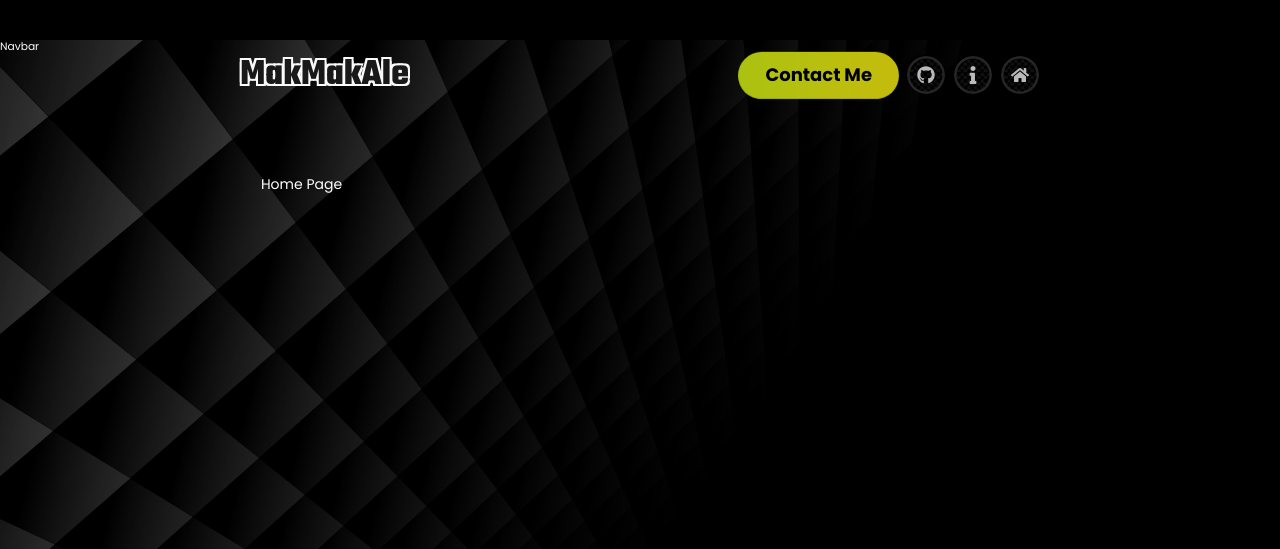
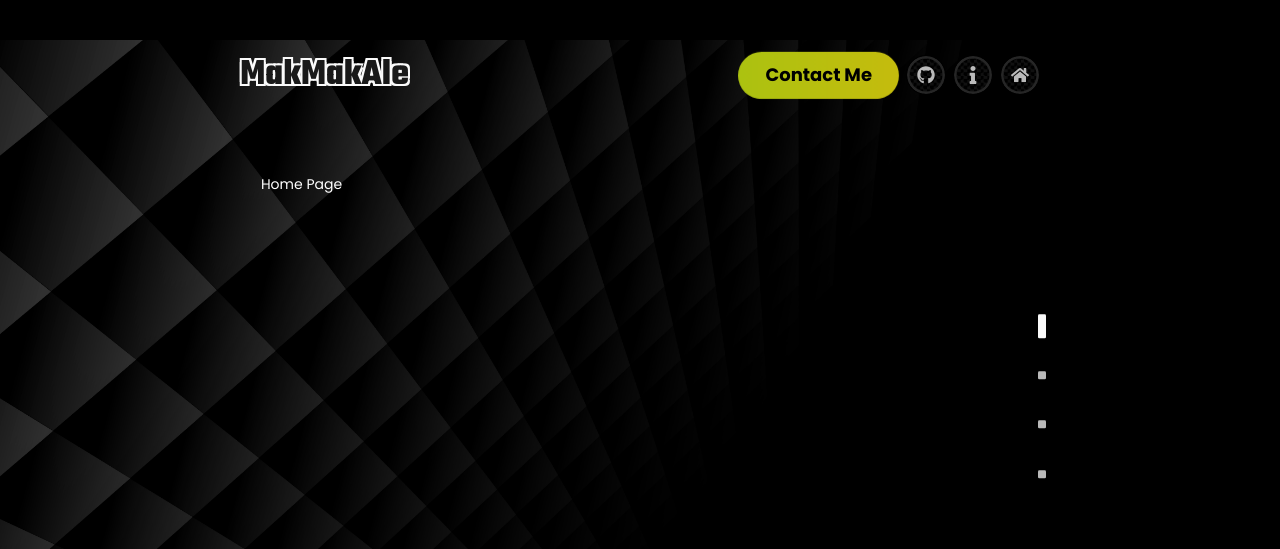
Before and after one commit to makmakale/portfolio-v3, a Next.js app: page / in a window 1280 px wide. Shown: the top 549 px of the page. Built offline with nearby package versions, Linux system fonts and the light colour scheme.

Commit message:
mp-3.0.4.1-added navbar menu

```diff
--- a/package.json
+++ b/package.json
@@ -1,6 +1,6 @@
 {
   "name": "portfolio-v3",
-  "version": "3.0.4.0",
+  "version": "3.0.4.1",
   "private": true,
   "scripts": {
     "dev": "next dev --turbopack",
--- a/src/app/(pages)/layout.tsx
+++ b/src/app/(pages)/layout.tsx
@@ -12,6 +12,9 @@ const Loader = dynamic(() => import("@/components/portfolio/loader"), {
   ssr: false,
 });
 const Header = dynamic(() => import("@/components/portfolio/header"), {
+  ssr: false,
+});
+const Navbar = dynamic(() => import("@/components/portfolio/navbar"), {
   ssr: false,
 });
 const Footer = dynamic(() => import("@/components/portfolio/footer"), {
@@ -63,7 +66,7 @@ export default function Layout({ children }: React.PropsWithChildren) {
       <>
         <div className="fixed-section">
           <Header />
-          <div>Navbar</div>
+          <Navbar />
           <Footer />
         </div>
 
--- /dev/null
+++ b/src/components/portfolio/navbar/index.tsx
@@ -0,0 +1,39 @@
+"use client";
+
+import { cn } from "@/lib/utils";
+import { usePathname } from "next/navigation";
+import { PAGES } from "@/lib/constants/pages";
+import {
+  NavbarItem,
+  NavbarItemBar,
+  NavbarItemMainTitle,
+  NavbarItemTitle,
+  NavbarMenu,
+} from "@/components/portfolio/navbar/navbar-menu";
+import Link from "next/link";
+
+export default function Navbar() {
+  const pathname = usePathname();
+
+  return (
+    <NavbarMenu className="right-[3.51rem]">
+      {PAGES.map((page) => (
+        <Link
+          key={`nav-item-${page.id}`}
+          href={page.href}
+          legacyBehavior
+          passHref
+        >
+          <NavbarItem>
+            <NavbarItemTitle>
+              <NavbarItemMainTitle>{page.title}</NavbarItemMainTitle>
+            </NavbarItemTitle>
+            <NavbarItemBar
+              className={cn(pathname === page.href && "h-[.36rem] !bg-primary")}
+            />
+          </NavbarItem>
+        </Link>
+      ))}
+    </NavbarMenu>
+  );
+}
--- /dev/null
+++ b/src/components/portfolio/navbar/navbar-menu.tsx
@@ -0,0 +1,91 @@
+"use client";
+
+import * as React from "react";
+import { cn } from "@/lib/utils";
+
+const NavbarMenu = React.forwardRef<
+  HTMLElement,
+  React.HTMLAttributes<HTMLElement>
+>(({ className, ...props }, ref) => (
+  <nav
+    ref={ref}
+    className={cn("absolute top-1/2 -translate-y-1/2 z-[90]", className)}
+    {...props}
+  />
+));
+NavbarMenu.displayName = "NavbarMenu";
+
+const NavbarItem = React.forwardRef<
+  HTMLDivElement,
+  React.HTMLAttributes<HTMLDivElement>
+>(({ className, ...props }, ref) => (
+  <div
+    ref={ref}
+    className={cn(
+      "group",
+      "h-[.74rem] flex justify-end items-center",
+      "cursor-pointer pointer-events-auto",
+      className,
+    )}
+    {...props}
+  />
+));
+NavbarItem.displayName = "NavbarItem";
+
+const NavbarItemTitle = React.forwardRef<
+  HTMLDivElement,
+  React.HTMLAttributes<HTMLDivElement>
+>(({ className, ...props }, ref) => (
+  <div
+    ref={ref}
+    className={cn(
+      "mr-[.05rem] overflow-hidden",
+      "!text-[0.16rem] text-right text-secondary-foreground font-bold",
+      "text-stroke",
+      className,
+    )}
+    {...props}
+  />
+));
+NavbarItemTitle.displayName = "NavbarItemTitle";
+
+const NavbarItemMainTitle = React.forwardRef<
+  HTMLDivElement,
+  React.HTMLAttributes<HTMLDivElement>
+>(({ className, ...props }, ref) => (
+  <div
+    ref={ref}
+    className={cn(
+      "translate-x-full duration-200",
+      "group-hover:translate-x-0",
+      className,
+    )}
+    {...props}
+  />
+));
+NavbarItemMainTitle.displayName = "NavbarItemMainTitle";
+
+const NavbarItemBar = React.forwardRef<
+  HTMLDivElement,
+  React.HTMLAttributes<HTMLDivElement>
+>(({ className, ...props }, ref) => (
+  <div
+    ref={ref}
+    className={cn(
+      "size-[.12rem] rounded-[0.02rem] duration-200",
+      "bg-secondary-foreground",
+      "group-hover:h-[.36rem]",
+      className,
+    )}
+    {...props}
+  />
+));
+NavbarItemBar.displayName = "NavbarItemBar";
+
+export {
+  NavbarMenu,
+  NavbarItem,
+  NavbarItemTitle,
+  NavbarItemMainTitle,
+  NavbarItemBar,
+};
--- /dev/null
+++ b/src/lib/constants/pages.ts
@@ -0,0 +1,31 @@
+export type PageType = {
+  id: string;
+  href: string;
+  title: string;
+};
+
+export const HomePage = {
+  id: "about",
+  href: "/",
+  title: "About Me",
+};
+
+export const WorkPage = {
+  id: "work",
+  href: "/work",
+  title: "Work Experience",
+};
+
+export const SkillPage = {
+  id: "skills",
+  href: "/skills",
+  title: "Tech Skills",
+};
+
+export const EducationPage = {
+  id: "education",
+  href: "/education",
+  title: "Education",
+};
+
+export const PAGES: PageType[] = [HomePage, WorkPage, SkillPage, EducationPage];
```
